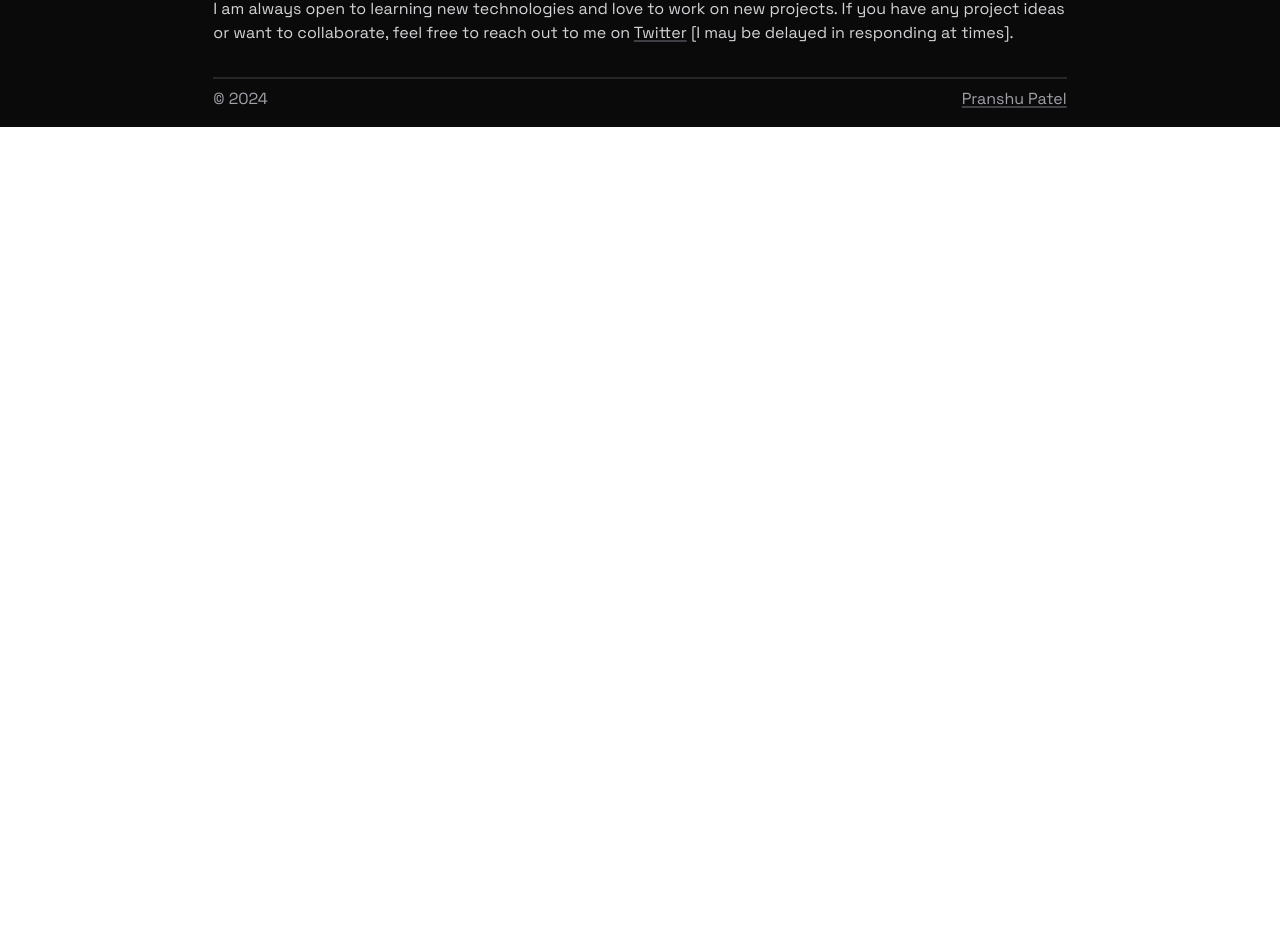
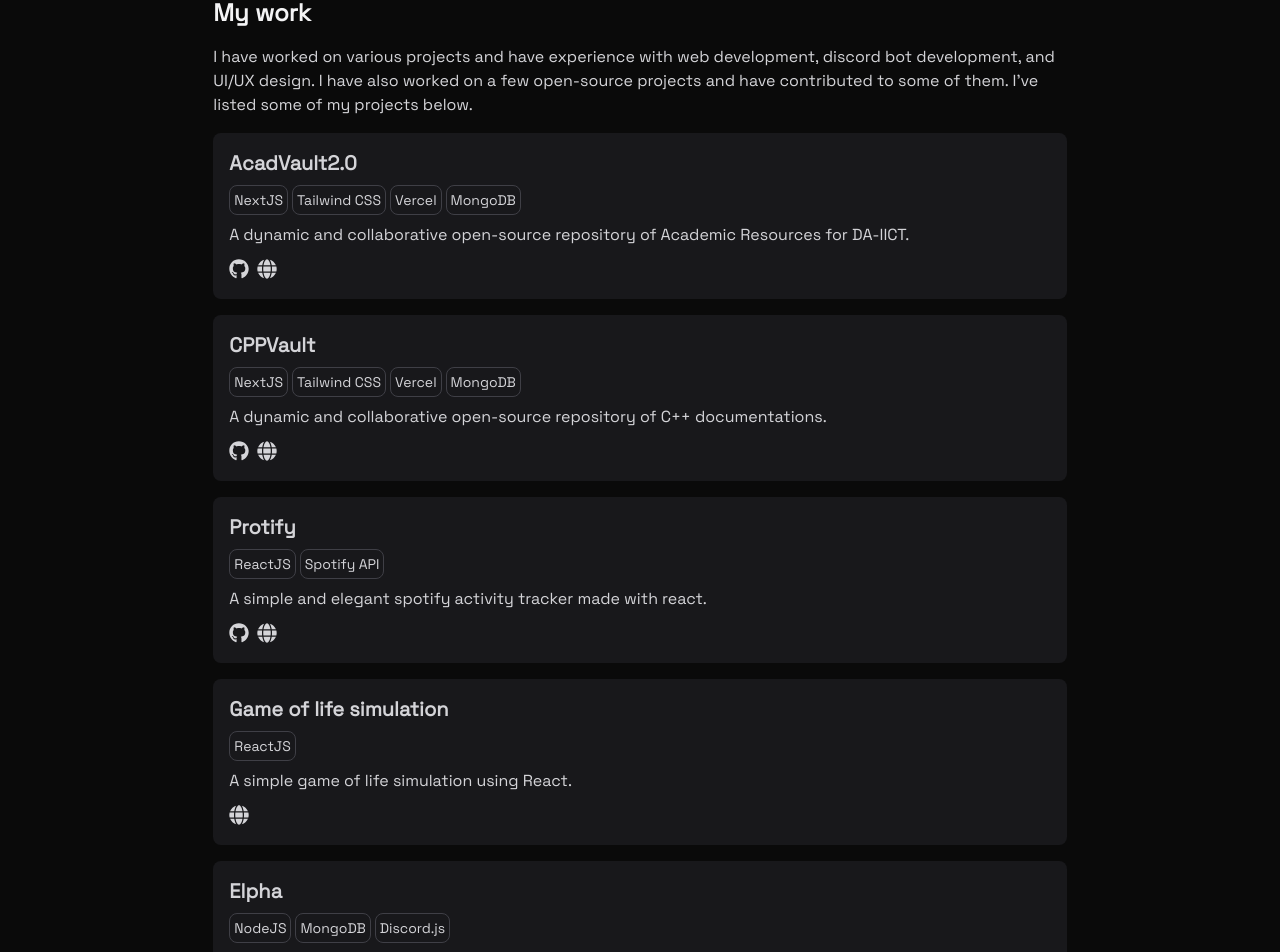
Before and after one commit to pranshu05/pranshu05.vercel.app, a Next.js app: page /about in a window 1280 px wide. Shown: the part 719-1671 px from the top of the page. Before the commit the page ends 846 px from the top, so only its background shows below. Built offline with nearby package versions, Linux system fonts and the light colour scheme; no server answers.

Commit message:
Add projects

```diff
--- a/src/components/(about)/AboutContainer.tsx
+++ b/src/components/(about)/AboutContainer.tsx
@@ -1,4 +1,5 @@
 import TechStack from '@/components/(about)/TechStack'
+import Projects from './Projects'
 import CurrentGame from '@/components/(about)/CurrentGame'
 
 const AboutContainer: React.FC = () => {
@@ -11,6 +12,9 @@ const AboutContainer: React.FC = () => {
             <h2 className="text-2xl font-bold my-4 text-zinc-100">Tech Stack</h2>
             <p>Below is a list of technologies which I use for development and programming purpose. Including languages, frameworks, IDEs, apps and various softwares.</p>
             <TechStack />
+            <h2 className='text-2xl font-bold my-4 text-zinc-100'>My work</h2>
+            <p>I have worked on various projects and have experience with web development, discord bot development, and UI/UX design. I have also worked on a few open-source projects and have contributed to some of them. I&apos;ve listed some of my projects below.</p>
+            <Projects />
             <p>I am always open to learning new technologies and love to work on new projects. If you have any project ideas or want to collaborate, feel free to reach out to me on{' '}<a className="link" href="https://twitter.com/pranshu_05" target="_blank" rel="noopener noreferrer">Twitter</a>{' '}[I may be delayed in responding at times].</p>
             <CurrentGame />
         </div>
--- /dev/null
+++ b/src/components/(about)/Projects.tsx
@@ -0,0 +1,64 @@
+import { FaGlobe } from "react-icons/fa";
+
+const { FaGithub } = require('react-icons/fa');
+
+const projects = [
+    {
+        title: 'AcadVault2.0',
+        description: 'A dynamic and collaborative open-source repository of Academic Resources for DA-IICT.',
+        techStack: ['NextJS', 'Tailwind CSS', 'Vercel', 'MongoDB'],
+        github: 'https://github.com/AcadVault/AcadVault2.0',
+        website: 'https://acadvault.vercel.app',
+    },
+    {
+        title: 'CPPVault',
+        description: 'A dynamic and collaborative open-source repository of C++ documentations.',
+        techStack: ['NextJS', 'Tailwind CSS', 'Vercel', 'MongoDB'],
+        github: 'https://github.com/pranshu05/CPPVault',
+        website: 'https://cppvault.vercel.app',
+    },
+    {
+        title: 'Protify',
+        description: 'A simple and elegant spotify activity tracker made with react.',
+        techStack: ['ReactJS', 'Spotify API'],
+        github: 'https://github.com/pranshu05/protify',
+        website: 'https://protify.vercel.app',
+    },
+    {
+        title: 'Game of life simulation',
+        description: 'A simple game of life simulation using React.',
+        techStack: ['ReactJS'],
+        website: 'https://conway-alpha.vercel.app',
+    },
+    {
+        title: 'Elpha',
+        description: 'An open-source verified multi-purpose discord bot with over 150k users. Made with love by the community, for the community.',
+        techStack: ['NodeJS', 'MongoDB', 'Discord.js'],
+        github: 'https://github.com/pranshu05/Elpha',
+        website: 'https://elphabot.github.io'
+    },
+    {
+        title: 'Anti Ghost Ping',
+        description: 'Powerful and open-source ghost ping detection bot!',
+        techStack: ['NodeJS', 'Discord.js'],
+        github: 'https://github.com/pranshu05/AGP',
+    },
+]
+
+const Projects: React.FC = () => (
+    <div className="w-full my-4 flex flex-col gap-4">
+        {projects.map(({ title, description, techStack, github, website }, index) => (
+            <div className="rounded-lg bg-zinc-900 w-full p-4 flex flex-col gap-2" key={index}>
+                <div className="text-xl font-bold">{title}</div>
+                <div className="flex gap-1">{techStack.map((tech, index) => (<div key={index} className="rounded-lg border-[0.3px] border-zinc-700 p-1 text-sm">{tech}</div>))}</div>
+                <div>{description}</div>
+                <div className="flex gap-2">
+                    {github && <a href={github} target="_blank" className="text-xl my-1"><FaGithub /></a>}
+                    {website && <a href={website} target="_blank" className="text-xl my-1"><FaGlobe /></a>}
+                </div>
+            </div>
+        ))}
+    </div>
+)
+
+export default Projects;
--- a/src/components/(guestbook)/GitHubLogin.tsx
+++ b/src/components/(guestbook)/GitHubLogin.tsx
@@ -8,8 +8,7 @@ interface GitHubLoginProps {
 const GitHubLogin: React.FC<GitHubLoginProps> = ({ setErrorMsg }) => (
     <button onClick={async () => {
         try {
-            const result = await signInWithPopup(auth, new GithubAuthProvider());
-            console.log(result.user);
+            await signInWithPopup(auth, new GithubAuthProvider());
         } catch (error: any) {
             setErrorMsg(error.code === 'auth/account-exists-with-different-credential' ? 'Account exists with different credentials' : error.message);
         }
--- a/src/components/(guestbook)/GoogleLogin.tsx
+++ b/src/components/(guestbook)/GoogleLogin.tsx
@@ -8,8 +8,7 @@ interface GoogleLoginProps {
 const GoogleLogin: React.FC<GoogleLoginProps> = ({ setErrorMsg }) => (
     <button onClick={async () => {
         try {
-            const result = await signInWithPopup(auth, new GoogleAuthProvider());
-            console.log(result.user);
+            await signInWithPopup(auth, new GoogleAuthProvider());
         } catch (error: any) {
             setErrorMsg(error.code === 'auth/account-exists-with-different-credential' ? 'Account exists with different credentials' : error.message);
         }
--- a/src/components/(home)/ImageGrid.tsx
+++ b/src/components/(home)/ImageGrid.tsx
@@ -5,7 +5,7 @@ const HomeImageGrid: React.FC = () => (
     <div className="flex justify-center gap-5 overflow-hidden lg:overflow-visible py-4">
         {images.map((src, index) => (
             <div key={index} className={`w-36 md:w-44 lg:w-52 flex-none overflow-hidden rounded-lg ${index % 2 === 0 ? '-rotate-2' : 'rotate-2'}`}>
-                <img className="w-full h-auto rounded-lg grayscale hover:grayscale-0" width={1000} height={1000} src={src} alt="" loading="lazy" />
+                <img className="w-full h-auto rounded-lg grayscale" width={1000} height={1000} src={src} alt="" loading="lazy" />
             </div>
         ))}
     </div>
```
Also changed, not shown: src/components/(about)/TechStack.tsx (+3 -6 lines), 1 other file (tests, documents, lock files or other folders).
